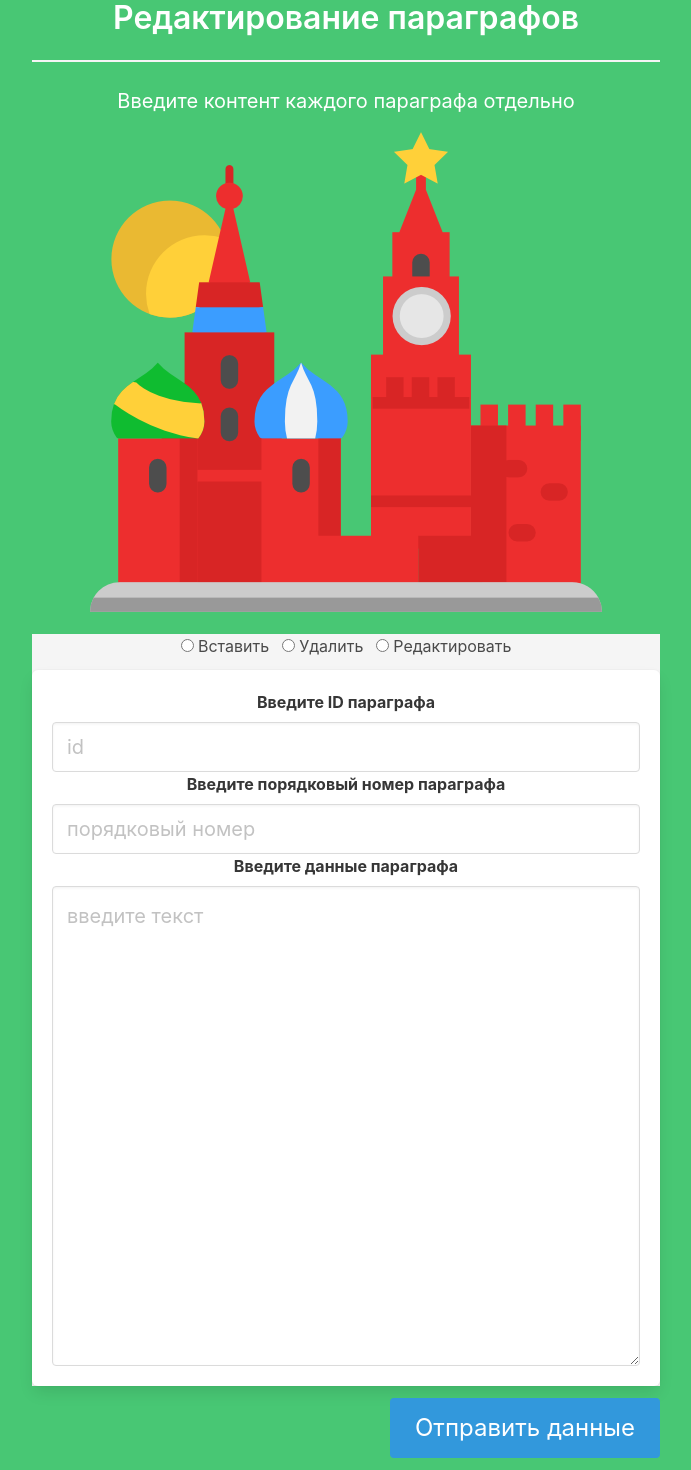
After one commit to zzzonki/pj_1_travel, a PHP site: page /admin/admin.parag.php in a window 1280 px wide. The commit adds this page. Shown: the whole page, without its empty margins (294-985 px from the left). Run offline with PHP 8.4, Linux system fonts and the light colour scheme; data comes from the database, SQL or seed files in the repository.

Commit message:
lesson 25

```diff
--- /dev/null
+++ b/admin/admin.head.php
@@ -0,0 +1,16 @@
+<?php
+require $_SERVER['DOCUMENT_ROOT'].'/pj_1_travel/includes/config.inc.php';
+ECHO "
+<!DOCTYPE html>
+<html lang='en'>
+<head>
+    <meta charset='UTF-8'>
+    <meta name='viewport' content='width=device-width, initial-scale=1.0'>
+    <meta http-equiv='X-UA-Compatible' content='ie=edge'>
+    <base href='{$_SERVER['HTTP_HOST']}'>
+    <link rel='stylesheet' href='/pj_1_travel/css/bulma.min.css'>
+    <link rel='stylesheet' href='/pj_1_travel/css/style.css'>
+    <title>Админка</title>
+</head>
+<body>
+";
--- /dev/null
+++ b/admin/admin.parag.php
@@ -0,0 +1,44 @@
+<?php
+require $_SERVER["DOCUMENT_ROOT"]."/pj_1_travel/admin/admin.head.php";
+?>
+<section class="columns has-background-success is-centered">
+    <div class="column is-half has-text-centered">
+    <h3 class="title has-text-white">Редактирование параграфов</h3>
+    <hr class="login-hr">
+    <p class="has-text-white is-size-5">Введите контент каждого параграфа отдельно</p>
+    <figure class="avatar">
+        <img src="/pj_1_travel/img/moscow.png">
+        <!-- Сделать так, чтобы картинка подтягивалась с первой карточки -->
+    </figure>
+    <form action="form_p.php" method="GET" class="has-background-light">
+        <div class="field">
+            <label class="radio">
+                <input type="radio" name="choose" value="ins" reqired>
+                Вставить
+            </label>
+            <label class="radio">
+                <input type="radio" name="choose" value="del" reqired>
+                Удалить
+            </label>
+            <label class="radio">
+                <input type="radio" name="choose" value="update" reqired>
+                Редактировать
+            </label>
+        </div>
+        <div class="field">
+            <div class="box">
+                <label for="" class="label">Введите ID параграфа</label>
+                <input type="text" class="input is-medium" placeholder="id" name="id">
+
+                <label for="" class="label">Введите порядковый номер параграфа</label>
+                <input type="text" class="input is-medium" placeholder="порядковый номер" name="ordera">
+
+                <label for="" class="label">Введите данные параграфа</label>
+                <textarea rows=15 type="text" class="textarea is-medium" placeholder="введите текст" name="parag_cont"></textarea>
+            </div>
+        </div>
+        <button class="button is-info is-large is-pulled-right" type="submit">Отправить данные</button>
+    </form>
+    </div>
+</section>
+<!-- тут выводтся спрсок параграфов с их id -->
--- a/css/form.css
+++ b/css/form.css
@@ -47,6 +47,7 @@
     border-radius: 4px;
     border: 2px solid var(--grey);
     font-family: var(--sans-serif);
+    caret-color: var(--dark-blue);
 }
 .form_wrapper input::placeholder{
     opacity: 0.6;
```
Also changed, not shown: admin/admin.php (+1 -7 lines), admin/form_p.php (added, +36 -0 lines), admin/admin.anchor.php (added), admin/admin.cards.php (added), css/footer.css (line endings or trailing spaces).
